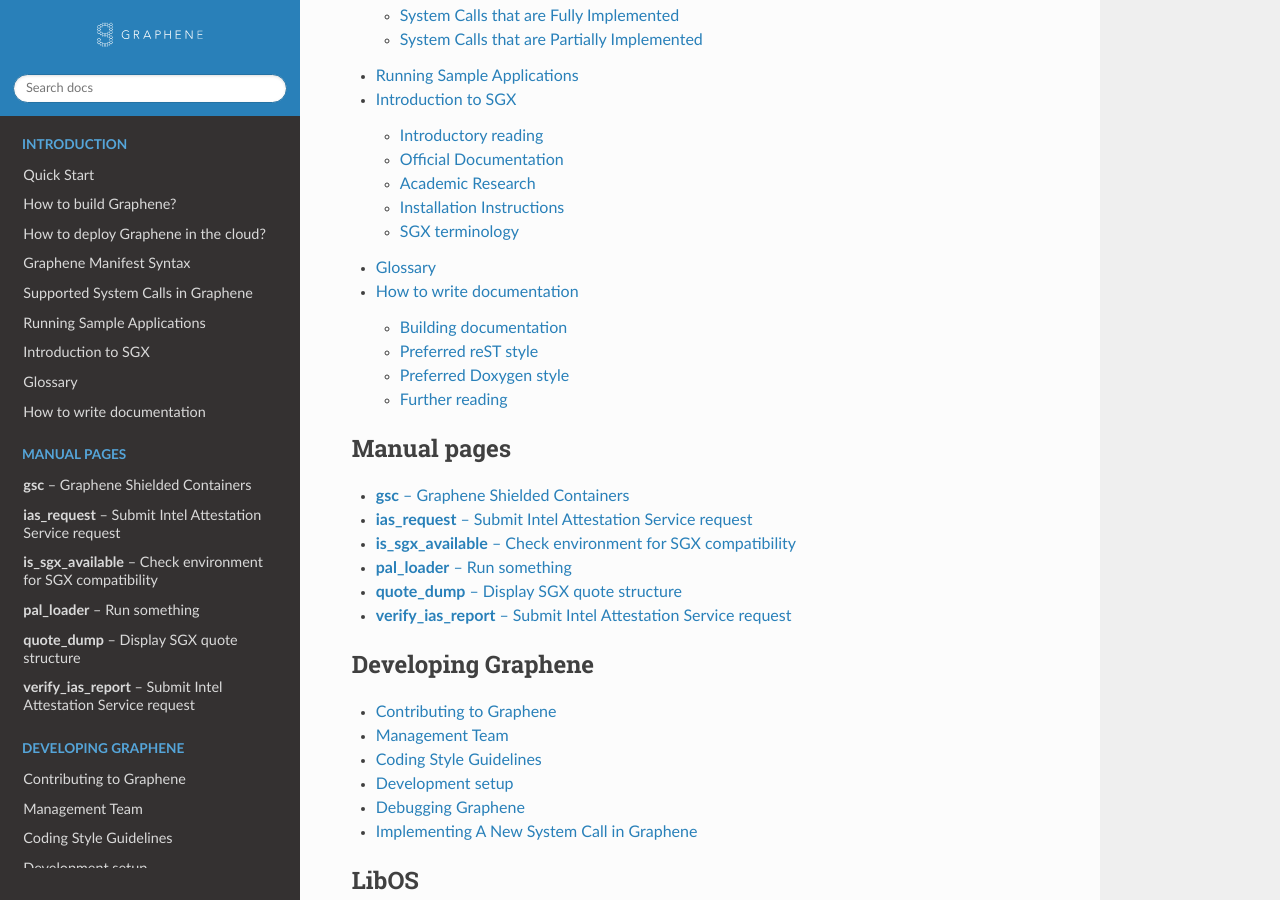
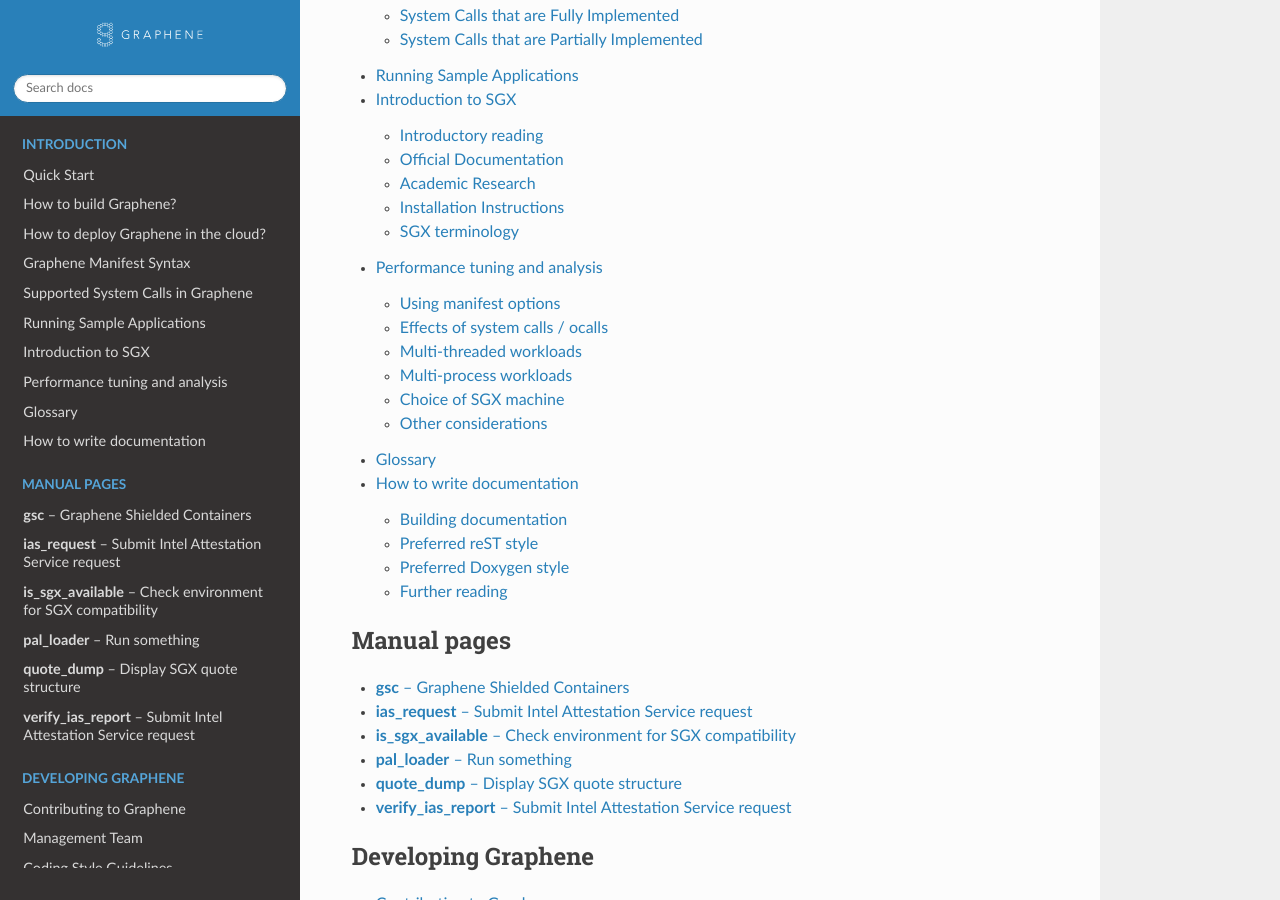
Before and after one commit to aeropittura/vaultrun, a Sphinx documentation site: the page built from Documentation/index.rst, in a window 1280 px wide and 900 px high, scrolled down 1805 px. Built offline with Sphinx 7.4.7 and the Read the Docs theme 2.0.0, drawn with Linux system fonts in a browser that asks for light colours; part of the change alters nothing that is shown.

Commit message:
[Docs] Add document with Graphene performance tuning and analysis
Original-author: Dmitrii Kuvaiskii <dmitrii.kuvaiskii@intel.com>
Original-committer: Dmitrii Kuvaiskii <dmitrii.kuvaiskii@intel.com>
Original-commit: b84322026bb6a4a1b6f690d73a7fa22fc500a818

```diff
--- a/Documentation/index.rst
+++ b/Documentation/index.rst
@@ -71,6 +71,7 @@ Table of Contents
    supported-syscalls
    sample-apps
    sgx-intro
+   perf-practices
    glossary
    howto-doc
 
--- /dev/null
+++ b/Documentation/perf-practices.rst
@@ -0,0 +1,456 @@
+Performance tuning and analysis
+===============================
+
+.. highlight:: sh
+
+This is the "best performance practices" document for Graphene performance
+tuning and explanation of possible software and hardware performance bottlenecks
+and limitations.
+
+Using manifest options
+----------------------
+
+In this document, we are highlighting only those manifest options relevant for
+performance benchmarking. Refer to `Graphene manifest syntax
+<https://github.com/oscarlab/graphene/blob/master/Documentation/manifest-syntax.rst>`__
+for a full list.
+
+
+*Note:* The below examples were run on a Mehlow machine with the legacy Intel
+SGX driver v2.6 and Graphene release v1.1. The performance numbers in these
+examples should not be considered representative and serve only illustration
+purposes.
+
+Enabling per-thread and process-wide SGX stats
+^^^^^^^^^^^^^^^^^^^^^^^^^^^^^^^^^^^^^^^^^^^^^^
+
+Enable statistics using ``sgx.enable_stats = 1`` manifest option. Now your
+graphenized application correctly reports performance counters. This is useful
+when using e.g. ``perf stat`` to collect performance statistics. This manifest
+option also forces Graphene to dump SGX-related information on each
+thread/process exit. Here is an example:
+
+::
+
+   LibOS/shim/test/native$ SGX=1 perf stat graphene/Runtime/pal_loader helloworld
+   Hello world (helloworld)!
+   ----- SGX stats for thread 87219 -----
+   # of EENTERs:        224
+   # of EEXITs:         192
+   # of AEXs:           201
+   # of sync signals:   32
+   # of async signals:  0
+   ----- Total SGX stats for process 87219 -----
+   # of EENTERs:        224
+   # of EEXITs:         192
+   # of AEXs:           201
+   # of sync signals:   32
+   # of async signals:  0
+
+   Performance counter stats for 'graphene/Runtime/pal_loader helloworld':
+        3,568,568,948      cycles
+        1,072,072,581      instructions
+          172,308,653      branches
+
+How to read this output:
+
+#. You can see that one thread was created, with Linux-host (actual) ``TID =
+   87219``. This one thread belongs to one process, so they have the same ``TID
+   = PID`` and the same statistics. If the test application would have e.g. two
+   threads, then there would be two "SGX stats for thread" outputs, and their
+   values would sum up to the values reported in the final "Total SGX stats for
+   process".
+
+#. There are about 200 EENTERs and EEXITs. These are mostly due to OCALLs:
+   recall that every OCALL requires one EEXIT to exit the enclave and one EENTER
+   to re-enter it again. We can conclude that there are about 200 OCALLs. Also,
+   the number of EENTERs is slightly higher than of EEXITs: this is because of
+   ECALLs.  Recall that Graphene performs one ECALL for the whole process and
+   one ECALL per each new thread (and possibly some more ECALLs to reset threads
+   and other bookkeeping). You can consider ECALLs as "no-return" in Graphene:
+   they only contribute to EENTERs and do not increase EEXITs (in reality,
+   ECALLs perform EEXITs but only after the stats are printed).
+
+#. Why there are about 200 OCALLs in our trivial HelloWorld example? This is
+   because even before HelloWorld's ``main()`` function starts, Graphene and
+   Glibc initialize themselves. For example, Graphene must open and read the
+   manifest file – this requires several OCALLs. Glibc may need to open and load
+   shared libraries – this requires more OCALLs. In general, you may consider
+   200 OCALLs as the cost of initialization in Graphene.
+
+#. Why are there about 200 Asynchronous Exits (AEXs)? Most of these AEXs come
+   from in-enclave exceptions and normal Linux interrupts. In particular,
+   Linux’s scheduler interrupts each CPU every 4ms, or 250 times per second.
+   Since our enclave workload runs for a fraction of a second, maybe 100 AEXs
+   happen due to scheduler interrupts. Another 32 AEXs happen due to "sync
+   signals" – in particular, SGX and Graphene trap-and-emulate the CPUID
+   instruction. Each trap-and-emulate results in one AEX. Finally, the rest 100
+   AEXs happen due to some other sources of interrupts: enclave page faults or
+   network interrupts.
+
+#. What are the 32 sync signals? These are synchronous signals forwarded by the
+   host Linux to Graphene. Synchronous signals are SIGILL (invalid instruction),
+   SIGFPE (invalid floating-point result), SIGSEGV (segmentation fault), etc.
+   These are exceptions originating from Glibc/application execution. For
+   example, these 32 sync signals are trap-and-emulate cases for the CPUID
+   instruction, forbidden in SGX enclaves (we know this because we manually
+   inspected this logic). In particular, Glibc initializes itself and checks for
+   different CPU information, and thus invokes CPUID 32 times.
+
+#. What are the 0 async signals? These are asynchronous signals forwarded by the
+   host Linux to Graphene. These signals are SIGINT (interrupt), SIGCONT
+   (continue), SIGKILL (the process is going to be killed), SIGCHLD (child
+   process terminated) etc. None of these signals happened during HelloWorld
+   execution.
+
+#. Performance counters provide a lot of different information. Here we only
+   show the snippet with number of cycles, instructions, and branches taken. By
+   itself, this particular output is not interesting. In reality, performance
+   counters should be compared against "golden runs" to deduce any interesting
+   trends.
+
+You can find additional information and context here:
+
+* https://github.com/oscarlab/graphene/pull/1519
+* https://github.com/oscarlab/graphene/pull/1622
+* https://github.com/oscarlab/graphene/pull/1706
+
+If you need additional statistics, you can check this unofficial patch:
+
+* https://github.com/oscarlab/graphene/tree/dimakuv/DONTMERGE-more-perf-stats-tweaks
+
+Zero out heap on demand vs during enclave init
+^^^^^^^^^^^^^^^^^^^^^^^^^^^^^^^^^^^^^^^^^^^^^^
+
+Graphene by default zeroes out the whole enclave heap during enclave
+initialization (``sgx.zero_heap_on_demand = 0``). This improves security (the
+attacker cannot put arbitrary content in the enclave's heap) and runtime
+performance (Graphene doesn't need to zero out the requested heap region on mmap
+user requests). However, it may increase start-up time: typical enclave sizes
+can be up to 8GB, so Graphene will zero out approximately 8GB of enclave pages
+during start-up, which is slow. To improve start-up time – at the cost of
+slightly worse runtime performance – you can specify ``sgx.zero_heap_on_demand =
+1`` manifest option.
+
+Here is an example:
+
+::
+
+   # manifest contains: `sgx.enclave_size = 16G` and `sgx.zero_heap_on_demand = 0`
+   LibOS/shim/test/native$ SGX=1 perf stat ~/graphene/Runtime/pal_loader helloworld
+   Hello world (helloworld)!
+
+         50.411676437 seconds time elapsed
+
+   # manifest contains: `sgx.enclave_size = 16G` and `sgx.zero_heap_on_demand = 1`
+   LibOS/shim/test/native$ SGX=1 perf stat ~/graphene/Runtime/pal_loader helloworld
+   Hello world (helloworld)!
+
+         42.816185504 seconds time elapsed
+
+As you can see, zeroing the heap on demand shaved off 8 seconds from the
+start-up time of a 16GB enclave. The difference is not very significant, but it
+may help achieve the best possible performance for e.g. Function-as-a-Service
+(FaaS) workloads.
+
+You can find additional information and context here:
+
+* https://github.com/oscarlab/graphene/pull/1640
+* https://github.com/oscarlab/graphene/pull/1668
+
+Effects of system calls / ocalls
+--------------------------------
+
+One of the main sources of overhead on modern SGX-enabled Intel processors is a
+pure software one: enclavized applications must communicate with the outside
+world, and for this communication they must perform system calls / OCALLs. Every
+OCALL results in one EEXIT to exit from the enclave to the untrusted world and
+then one EENTER to re-enter the enclave (unless you are using Exitless, see
+below).  Moreover, OCALLs typically copy some data from the enclave to the
+outside and vice versa – for example, network and file system OCALLs must copy
+network packets and files to/from the enclave.
+
+So, there are several sources of overhead that need to be understood with regard
+to OCALLs:
+
+#. ``OCALL = EEXIT + host processing + EENTER``. Recall that each EEXIT flushes
+   the CPU caches and possibly invalidates Branch Predictors and TLBs.
+   Similarly, EENTER performs many checks and requires hardware-internal
+   synchronization of cores. Some studies show each EEXIT and EENTER cost around
+   8,000 – 12,000 cycles (compare it with normal syscalls costing around 100
+   cycles each). Note that the cost of EENTER/EEXIT depends on the CPU model,
+   its firmware, applied microcode patches, and other platform characteristics.
+
+#. OCALLs purge CPU caches. This means that after each OCALL, data that was
+   cached in say L1 data cache is not there anymore. This effectively negates
+   the effect of warm caches in the SGX environment.
+
+#. Many OCALLs perform I/O: they copy data to/from the enclave. Copying is
+   obligatory to prevent Time-of-check to time-of-use (TOCTOU) attacks and is
+   dictated by the SGX design. This is an unavoidable tax. In I/O intensive
+   workloads, the overhead of copying may constitute 15-50% over the baseline
+   performance of the native application. For example, databases and web servers
+   copy user requests inside the enclave and copy the results/web pages out. In
+   another example, applications that manipulate files perform a lot of file
+   system I/O, copying data blocks in and out of the enclave.
+
+#. OCALLs generally correspond 1:1 to the system calls that the application
+   performs, but not always. Typical system calls like ``read()``, ``write()``,
+   ``recv()``, ``send()`` indeed correspond 1:1 to Graphene's OCALLs and thus
+   introduce almost no overhead in the code path. However, some system calls are
+   emulated in a more sophisticated way: e.g., Linux-specific ``epoll()`` is
+   emulated via more generic ``poll()`` and this requires some additional logic.
+   Fortunately, such calls are never a real bottleneck in Graphene because they
+   are not on hot paths of applications. Probably the only exceptional system
+   call is ``gettimeofday()`` – and only on older Intel CPUs (see below).
+
+#. The ``gettimeofday()`` system call is special. On normal Linux, it is
+   implemented via vDSO and a fast RDTSC instruction. Platforms older than
+   Icelake typically forbid RDTSC inside an SGX enclave (this is a hardware
+   limitation), and so ``gettimeofday()`` falls back to the expensive OCALL.
+   Graphene is smart enough to identify whether the platform supports RDTSC
+   inside enclaves, and uses the fast RDTSC logic to emulate ``gettimeofday()``.
+   *Rule of thumb:* if you think that the bottleneck of your deployment is
+   ``gettimeofday()``, move to a newer (Icelake) processor. If you cannot move
+   to a newer platform, you are limited by SGX hardware (you can try to modify
+   the application itself to issue less gettimeofday’s).
+
+Number of RPC threads (Exitless feature)
+^^^^^^^^^^^^^^^^^^^^^^^^^^^^^^^^^^^^^^^^
+
+Graphene supports the Exitless (or Switchless) feature – it trades off CPU cores
+for faster OCALL execution. More specifically, with Exitless, enclave threads do
+not exit the enclave on OCALLs but instead busy wait for untrusted helper
+threads which perform OCALLs (system calls) on their behalf.  Untrusted helper
+threads are created at Graphene start-up and burn CPU cycles busy waiting for
+requests for OCALLs from enclave threads (untrusted helper threads periodically
+sleep if there have been no OCALL requests for a long time to save some CPU
+cycles).
+
+Exitless is configured by ``sgx.rpc_thread_num = xyz``. By default, the Exitless
+feature is disabled – all enclave threads perform an actual OCALL for each
+system call and exit the enclave. The feature can be disabled by specifying
+``sgx.rpc_thread_num = 0``.
+
+You must decide how many untrusted helper RPC threads your application needs. A
+rule of thumb: specify ``sgx.rpc_thread_num == sgx.thread_num``, i.e., the
+number of untrusted RPC threads should be the same as the number of enclave
+threads. For example, native Redis 6.0 uses 3-4 enclave threads during its
+execution, plus Graphene uses another 1-2 helper enclave threads. So Redis
+manifest has an over-approximation of this number: ``sgx.thread_num = 8``. Thus,
+to correctly enable the Exitless feature, specify ``sgx.rpc_thread_num = 8``.
+Here is an example:
+
+::
+
+   # exitless disabled: `sgx.thread_num = 8` and `sgx.rpc_thread_num = 0`
+   Examples/redis$ SGX=1 ./pal_loader redis-server --save '' --protected-mode no &
+   Examples/redis$ src/src/redis-benchmark -t set
+   43010.75 requests per second
+
+   # exitless enabled: `sgx.thread_num = 8` and `sgx.rpc_thread_num = 8`
+   Examples/redis$ SGX=1 ./pal_loader redis-server --save '' --protected-mode no &
+   Examples/redis$ src/src/redis-benchmark -t set
+   68119.89 requests per second
+
+As you can see, enabling the Exitless feature improves performance of Redis by
+58%. This comes at a price: there are now 8 additional threads occupying
+additional CPU cores (you can see these additional threads by running ``ps -Haux
+| grep pal-Linux-SGX`` while Graphene is running). We recommend to use Exitless
+only for single-threaded applications or if you care more about latency than
+throughput.
+
+We also recommend to use core pinning via taskset or even isolating cores via
+``isolcpus`` or disabling interrupts on cores via ``nohz_full``. It is also
+beneficial to put all enclave threads on one set of cores (e.g., on first
+hyper-threads if you have hyper-threading enabled on your platform) and all
+untrusted RPC threads on another set of cores (e.g., on second hyper-threads).
+In general, the classical performance-tuning strategies are applicable for
+Graphene and Exitless multi-threaded workloads.
+
+You can find additional information and context here:
+
+* https://github.com/oscarlab/graphene/pull/1142
+* https://github.com/oscarlab/graphene/pull/1578
+
+Optional CPU features (AVX, AVX512, MPX)
+^^^^^^^^^^^^^^^^^^^^^^^^^^^^^^^^^^^^^^^^
+
+SGX technology allows to specify which CPU features are required to run the SGX
+enclave. Graphene "inherits" this and has the following manifest options:
+``sgx.require_avx``, ``sgx.require_avx512``, ``sgx.require_mpx``. By default,
+all of them are set to zero – this means that SGX hardware will allow running
+the SGX enclave on any system, whether the system has the AVX/AVX512/MPX feature
+or not.
+
+Graphene typically correctly identifies the features of the underlying platform
+and propagates the information on AVX/AVX512/MPX inside the enclave and to the
+application. It is recommended to leave these manifest options as-is (set to
+zero). However, we observed on some platforms that the graphenized application
+cannot detect these features and falls back to a slow implementation. For
+example, some crypto libraries do not recognize AVX on the platform and use very
+slow functions, leading to 10-100x overhead over native (we still don't know the
+reason for this behavior). If you suspect this can be your case, enable the
+features in the manifest, e.g., set ``sgx.require_avx = 1``.
+
+For more information on SGX logic regarding optional CPU features, see the Intel
+Software Developer Manual, Table 38-3 ("Layout of ATTRIBUTES Structure") under
+the SGX section.
+
+Multi-threaded workloads
+------------------------
+
+Graphene supports multi-threaded applications. However, currently Graphene
+doesn’t implement many optimizations and performance-relevant system calls
+related to multi-threading and scheduling policies. In reality, Graphene simply
+ignores many such requests. For example, Graphene currently ignores
+``set_schedaffinity()`` system calls. We are working on making Graphene
+performance-tuning aware.
+
+In the meantime, you can try pending or unofficial patches to Graphene that may
+improve multi-threaded performance (by better emulation of relevant system
+calls):
+
+* Improved ``sched_yield()`` emulation:
+  https://github.com/oscarlab/graphene/tree/dimakuv/NOMERGE-nop-sched-yield
+
+* Improved ``sched_setaffinity()`` and ``sched_getaffinity()`` emulation:
+  https://github.com/oscarlab/graphene/pull/1580
+
+Multi-process workloads
+-----------------------
+
+Graphene supports multi-process applications, i.e., applications that run as
+several inter-dependent processes. Typical examples are bash scripts: one main
+bash script spawns many additional processes to perform some operations.
+Another typical example is Python: it usually spawns helper processes to obtain
+system information. Finally, many applications are multi-process by design,
+e.g., Nginx and Apache web servers spawn multiple worker processes.
+
+For each new child, the parent Graphene process creates a new process with a new
+Graphene instance and thus a new enclave. For example, if Nginx main process
+creates 4 workers, then there will be 5 Graphene instances and 5 SGX enclaves:
+one main Graphene process with its enclave and 4 child Graphene processes with 4
+enclaves.
+
+To create a new child process, Linux has the following system calls:
+``fork()``/``vfork()`` and ``clone()``. All these interfaces copy the whole
+memory of the parent process into the child, as well as all the resources like
+opened files, network connections, etc. In a normal environment, this copying is
+very fast because it uses the copy-on-write semantics. However, the SGX hardware
+doesn't have the notions of copy-on-write  and sharing of memory. Therefore,
+Graphene emulates ``fork/vfork/clone`` via the checkpoint-and-restore mechanism:
+all enclave memory and resources of the parent process are serialized into one
+blob of data, the blob is encrypted and sent to the child process. The child
+process awaits this blob of data, receives it, decrypts it, and restores into
+its own enclave memory. This is a much more expensive operation than
+copy-on-write, therefore forking in Graphene is much slower than in native
+Linux. Some studies report 1,000x overhead of forking over native.
+
+Moreover, multi-process applications periodically need to communicate with each
+other. For example, the Nginx parent process sends a signal to one of the worker
+processes to inform that a new request is available for processing. All this
+Inter-Process Communication (IPC) is transparently encrypted in Graphene.
+Encryption by itself incurs 1-10% overhead. This means that a
+communication-heavy multi-process application may experience significant
+overheads.
+
+To summarize, there are two sources of overhead for multi-process applications
+in Graphene:
+
+#. ``Fork()``, ``vfork()``, ``clone()`` as well as the ``execve()`` system calls
+   are very expensive in Graphene and in SGX in general. This is because Intel
+   SGX lacks the mechanisms for memory sharing and copy-on-write semantics. They
+   are emulated via checkpoint-and-restore in Graphene.
+
+#. Inter-Process Communication (IPC) is moderately expensive in Graphene because
+   all IPC is transparently encrypted/decrypted using the TLS-PSK with AES-GCM
+   crypto.
+
+Choice of SGX machine
+---------------------
+
+Modern Icelake machines remove many of the hardware bottlenecks of Intel SGX. If
+you must use an older machine (Skylake, Caby Lake, Mehlow), you should be aware
+that they have severe SGX-hardware limitations. In particular:
+
+#. EPC size. You can think of EPC as a physical cache (just like L3 cache) for
+   enclave pages. On all currently available machines, EPC is only 128-256MB in
+   size. This means that if the application has a working set size of more than
+   100-200MB, enclave pages will be evicted from EPC into RAM.  Eviction of
+   enclave pages (also called EPC swapping or paging) is a very expensive
+   hardware operation. Some applications have a working set size of MBs/GBs of
+   data, so performance will be significantly impaired.
+
+#. RDTSC/RDTSCP instructions. These instructions are forbidden to execute in an
+   SGX enclave on older machines. Unfortunately, many applications and runtimes
+   use these instructions frequently, assuming that they are always available.
+   This leads to significant overheads when running such applications: Graphene
+   treats each RDTSC instruction as trap-and-emulate, which is very expensive
+   (enclave performs an AEX, Graphene enters the enclave, fixes RDTSC, exits the
+   enclave, and re-enters it from the interrupted point). Solution: move to
+   newer Intel processors that like Icelake which allow RDTSC inside the
+   enclave.
+
+#. CPUID and SYSCALL instructions. These instructions are forbidden to execute
+   in an SGX enclave on all currently available machines. Fortunately,
+   applications use these instructions typically only during initialization and
+   never on hot paths. Graphene emulates CPUID and SYSCALL similarly to RDTSC,
+   but since this happens very infrequently, it is not a realistic bottleneck.
+   However, it is always advisable to verify that the application doesn’t rely
+   on CPUID and SYSCALL too much. This is especially important for statically
+   built applications that may rely on raw SYSCALL instructions instead of
+   calling Glibc (recall that Graphene replaces native Glibc with our patched
+   version that performs function calls inside Graphene instead of raw SYSCALL
+   instructions and thus avoids this overhead).
+
+Other considerations
+--------------------
+
+For performance testing, always use the non-debug versions of all software. In
+particular, build Graphene in non-debug configuration (simple ``make SGX=1``
+defaults to non-debug configuration). Also build the application itself in
+non-debug configuration (again, typically simple ``make SGX=1`` is sufficient).
+Finally, disable the debug log of Graphene by specifying the manifest option
+``loader.debug_type = none``.
+
+If your application periodically fails and complains about seemingly irrelevant
+things, it may be due to insufficient enclave memory. Please try to increase
+enclave size by tweaking ``sgx.enclave_size=512M``, ``sgx.enclave_size=1G``,
+``sgx.enclave_size=2G``, and so on. If this doesn't help, it could be due to
+insufficient stack size: in this case try to increase ``sys.stack.size=256K``,
+``sys.stack.size=2M``, ``sys.stack.size=4M`` and so on. Finally, if Graphene
+complains about insufficient number of TCSs or threads, increase
+``sgx.thread_num=4``, ``sgx.thread_num=8``, ``sgx.thread_num=16``, and so on.
+
+Do not forget about the cost of software encryption! Graphene transparently
+encrypts many means of communication:
+
+#. Inter-Process Communication (IPC) is encrypted via TLS-PSK. Regular pipes,
+   FIFO pipes, UNIX domain sockets are all transparently encrypted.
+
+#. Files marked as ``sgx.protected_files`` are transparently encrypted/decrypted
+   on each file access via SGX SDK Merkle-tree format.
+
+#. ``Fork/vfork/clone/execve`` all require to generate an encrypted checkpoint
+   of the whole enclave memory, send it from parent process to the child, and
+   decrypt it (all via TLS-PSK).
+
+#. All SGX attestation, RA-TLS, and Secret Provisioning network communication is
+   encrypted via TLS. Moreover, attestation depends on the internet speed and
+   the remote party, so can also become a bottleneck.
+
+Parsing the manifest can be another source of overhead. If you have a really
+long manifest (several MBs in size), parsing such a manifest may significantly
+deteriorate start-up performance. This is rarely a case, but keep manifests as
+small as possible. Note that this overhead is due to our sub-optimal parser.
+Once Graphene moves to a better manifest parser, this won't be an issue.
+
+Finally, recall that by default Graphene doesn't propagate environment variables
+into the SGX enclave. Thus, environment variables like ``OMP_NUM_THREADS`` and
+``MKL_NUM_THREADS`` are not visible to the graphenized application by default. To
+propagate them into the enclave, either use the insecure manifest option
+``loader.insecure__use_host_env=1`` (don't use this in production!) or specify them
+explicitly in the manifest via ``loader.env.OMP_NUM_THREADS=8``. Also, it is
+always better to specify such environment variables explicitly because a
+graphenized application may determine the number of available CPUs incorrectly.
```
